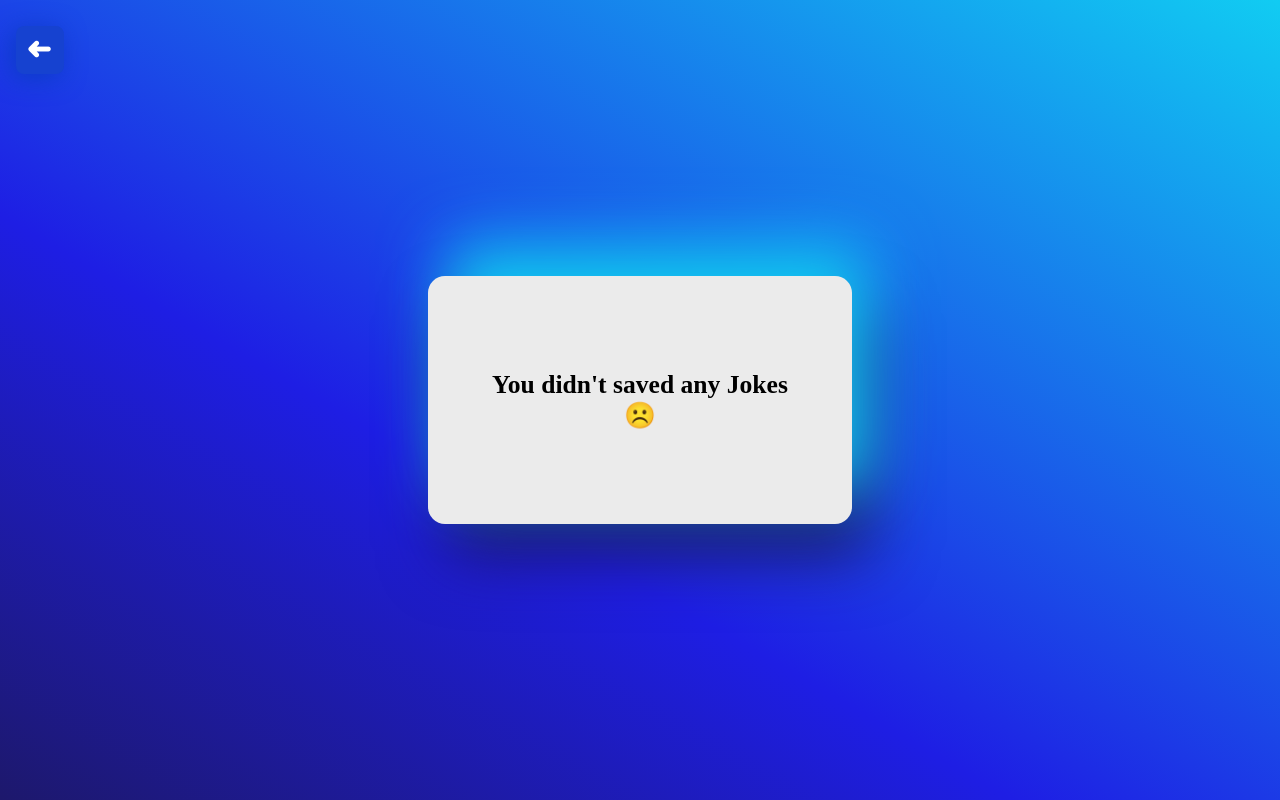
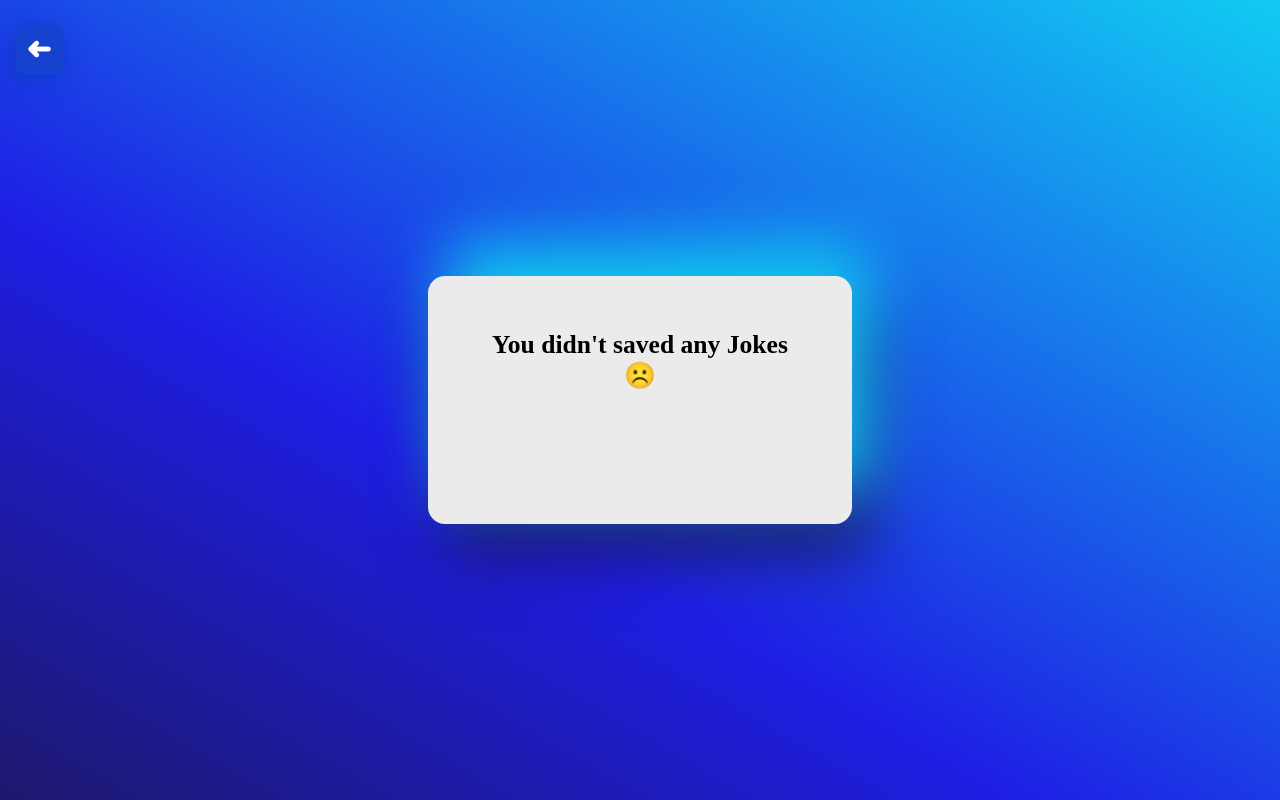
Before and after one commit to Mirza-Glitch/JokesWeb, a React (Vite) app: page /JokesWeb/saved in a window 1280 px wide. Built offline with nearby package versions, Linux system fonts and the light colour scheme; a web font is replaced by a local one.

Commit message:
Update index.css

```diff
--- a/src/index.css
+++ b/src/index.css
@@ -22,7 +22,7 @@ main,
   left: 50%;
   bottom: 50%;
   transform: translate(-50%, -50%);
-  height: 18.5rem;
+  height: min-content;
   width: 18.5rem;
   max-width: 25rem;
   padding: 12px;
@@ -45,7 +45,7 @@ main,
   justify-content: center;
   align-items: center;
   padding: auto;
-  height: 100%;
+  height: auto;
   width: 100%;
   overflow-y: scroll;
 }
```
